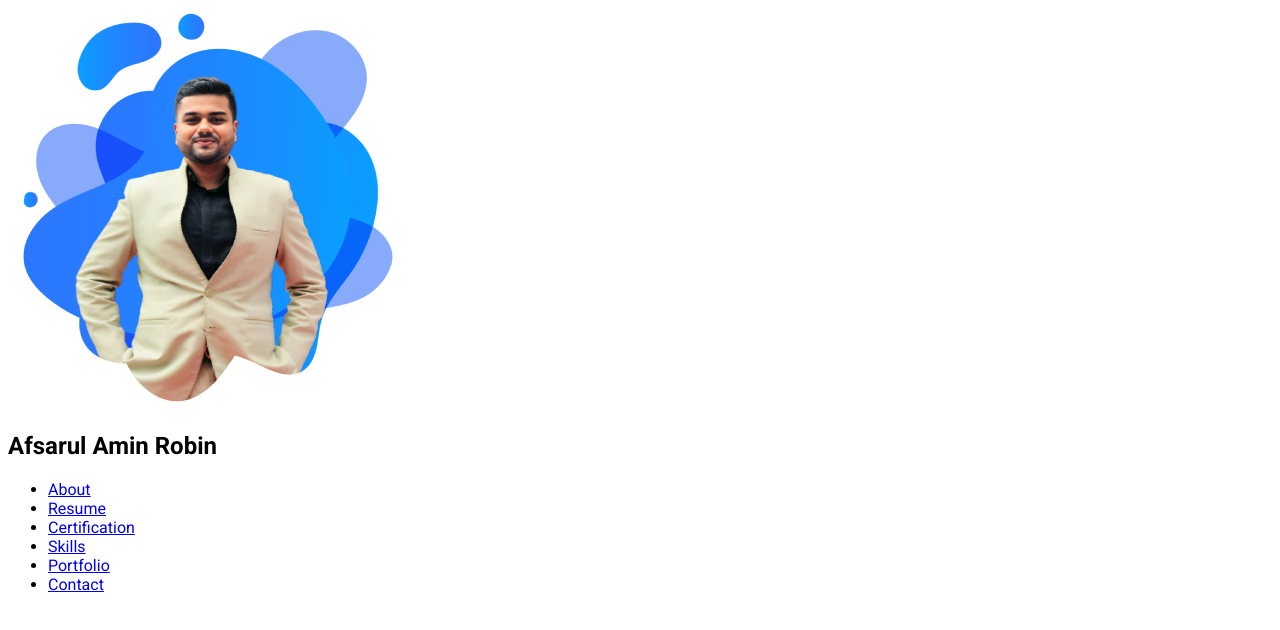
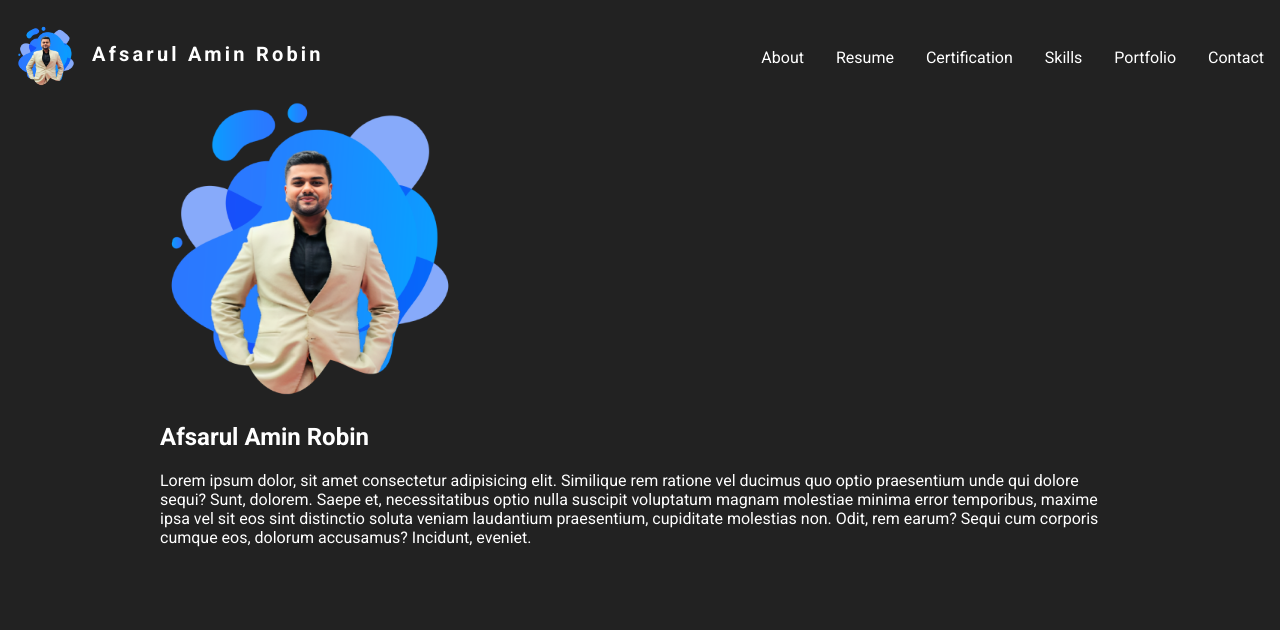
Before and after one commit to Robin39-AFS/Learning-Mearn, a plain HTML site: page Project Day/Day-2/index.html in a window 1280 px wide. Drawn offline with Linux system fonts and the light colour scheme.

Commit message:
build navbar and hero section

```diff
--- a/Project Day/Day-2/css/style.css
+++ b/Project Day/Day-2/css/style.css
@@ -1,5 +1,87 @@
 *{
     font-family: "Roboto", sans-serif;
+    color: white;
 }
 
+body{
+    margin: 0;
+    min-height: 100vh;
+    background-color: #222;
+}
 /* Navbar */
+ .navbar{
+    position: sticky;
+    top: 0;
+    z-index: 1000;
+ }
+
+ .navbar-container{
+    display: flex;
+    align-items: center;
+    padding-top: 1rem;
+ }
+
+ .nav-left{
+    display: flex;
+ }
+
+ .logo{
+    border-radius: 50%;
+    margin: 0 1rem;
+ }
+
+ .nav-name{
+    font-size: 20px;
+    line-height: 1.5rem;
+    letter-spacing: 0.2rem;
+ }
+
+ .nav-right{
+    margin-left: auto;
+ }
+ .nav-item-container{
+    display: flex;
+    flex-wrap: wrap;
+    margin-left: auto;
+
+ }
+
+ .nav-item{
+    margin: 1rem;
+    list-style-type: none;
+ }
+
+ .nav-item-link{
+    text-decoration: none;
+ }
+
+ .nav-item-link:hover{
+    color: #3b82fc;
+ }
+
+.container{
+    width: 100%;
+    margin-left: auto;
+    margin-right: auto;
+}
+
+@media (min-width: 576px){
+    .container{
+        max-width: 540px;
+    }
+}
+@media (min-width: 768px){
+    .container{
+        max-width: 720px;
+    }
+}
+@media (min-width: 992px){
+    .container{
+        max-width: 960px;
+    }
+}
+@media (min-width: 1400px){
+    .container{
+        max-width: 1320px;
+    }
+}
--- a/Project Day/Day-2/index.html
+++ b/Project Day/Day-2/index.html
@@ -35,9 +35,9 @@
      <nav class="navbar">
         <div class="navbar-container">
             <div class="nav-left">
-                <div class="nav-logo">
+                <div class="">
                     <a href="/">
-                        <img src="./images/logo.png" alt="picture of logo">
+                        <img src="./images/logo.png" class="logo" width="60" alt="picture of logo">
                     </a>
                 </div>
                 <div class="">
@@ -48,16 +48,34 @@
             </div>
             <div class="nav-right">
                 <ul class="nav-item-container">
-                    <li class="nav-item"><a href="#about">About</a></li>
-                    <li class="nav-item"><a href="#resume">Resume</a></li>
-                    <li class="nav-item"><a href="#certification">Certification</a></li>
-                    <li class="nav-item"><a href="#skills">Skills</a></li>
-                    <li class="nav-item"><a href="#portfolio">Portfolio</a></li>
-                    <li class="nav-item"><a href="#contact">Contact</a></li>
+                    <li class="nav-item"><a href="#about" class="nav-item-link">About</a></li>
+                    <li class="nav-item"><a href="#resume" class="nav-item-link">Resume</a></li>
+                    <li class="nav-item"><a href="#certification" class="nav-item-link">Certification</a></li>
+                    <li class="nav-item"><a href="#skills" class="nav-item-link">Skills</a></li>
+                    <li class="nav-item"><a href="#portfolio" class="nav-item-link">Portfolio</a></li>
+                    <li class="nav-item"><a href="#contact" class="nav-item-link">Contact</a></li>
                 </ul>
             </div>
         </div>
      </nav>
     <!-- NavBar End -->
+
+    <!-- Hero Section Start -->
+     <div id="#about" class="container">
+        <div class="hero-container">
+            <div class="hero-left">
+                <img src="./images/logo.png" alt="hero image" width="300" class="hero-image">
+            </div>
+            <div class="hero-right">
+                <h2 class="title">
+                    Afsarul Amin Robin
+                </h2>
+                <p class="description">
+                    Lorem ipsum dolor, sit amet consectetur adipisicing elit. Similique rem ratione vel ducimus quo optio praesentium unde qui dolore sequi? Sunt, dolorem. Saepe et, necessitatibus optio nulla suscipit voluptatum magnam molestiae minima error temporibus, maxime ipsa vel sit eos sint distinctio soluta veniam laudantium praesentium, cupiditate molestias non. Odit, rem earum? Sequi cum corporis cumque eos, dolorum accusamus? Incidunt, eveniet.
+                </p>
+            </div>
+        </div>
+     </div>
+    <!-- Hero Section End -->
 </body>
 </html>
```
